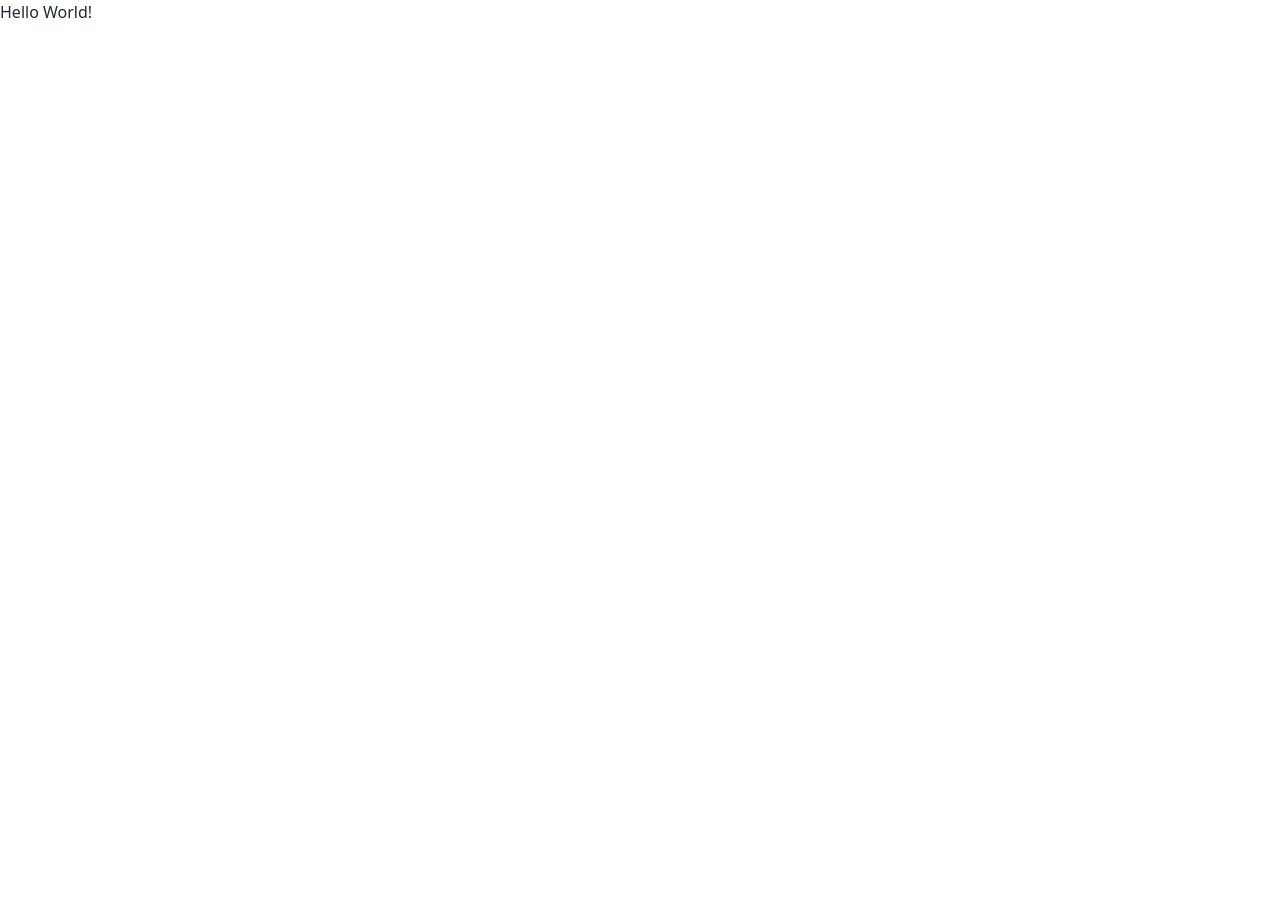
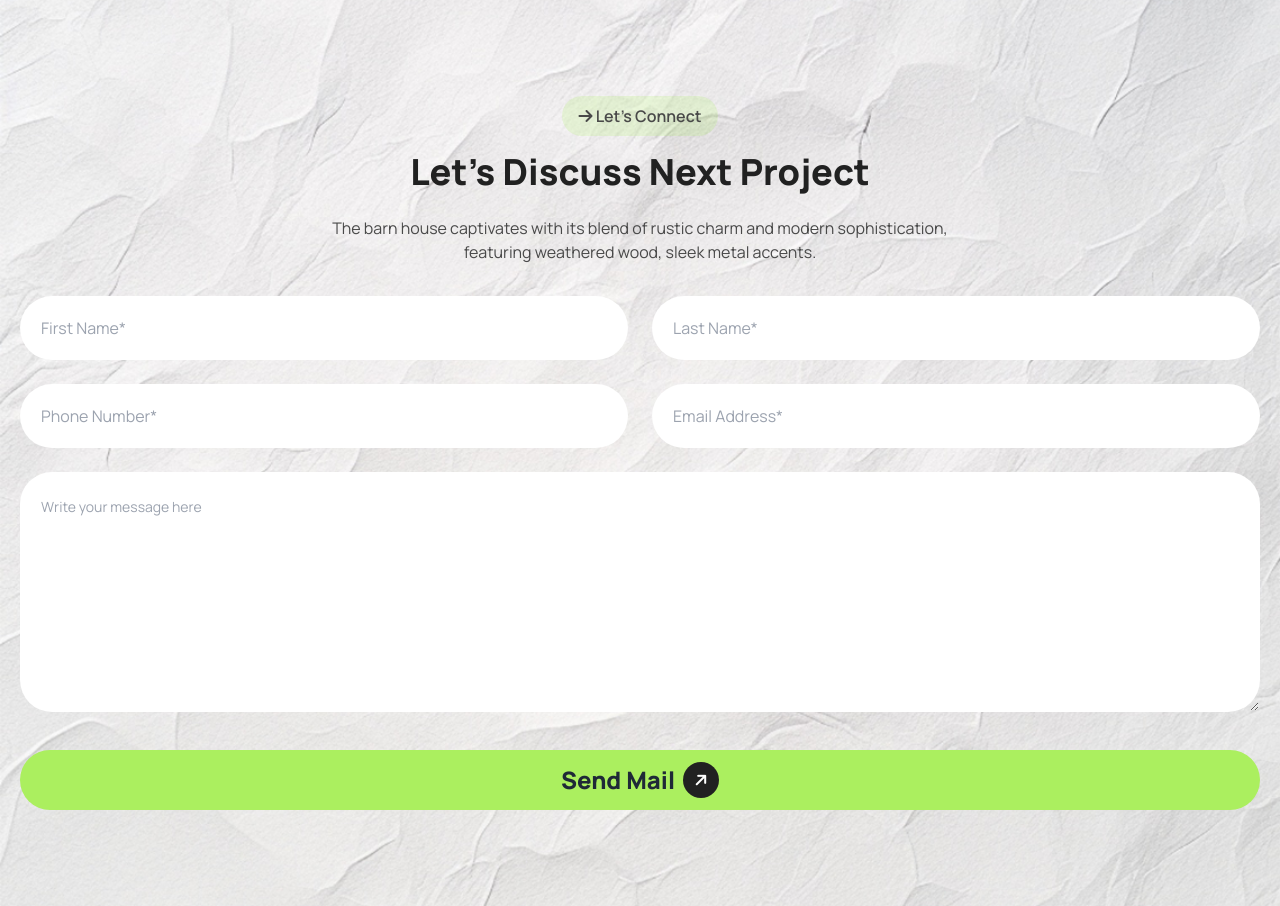
Before and after one commit to Nayeem-33/B10A3-md-nayeem-uddin, a plain HTML site: page index.html in a window 1280 px wide. Before the commit the page ends 800 px from the top, so only its background shows below. Drawn offline with nearby package versions, Linux system fonts and the light colour scheme.

Commit message:
footer 1 added

```diff
--- a/index.html
+++ b/index.html
@@ -34,12 +34,16 @@
         theme: {
           extend: {
             colors: {
-              "primary-color": "#B68C5A",
+              "pri-color": "#ABEF5F",
+              "head-color": "#212121",
+              "pera-color": "#494949",
+              "btn-green": "rgba(171, 239, 95, 0.2)",
             },
           },
         },
       };
     </script>
+
     <!-- Vanilla CSS -->
     <style>
       .manrope {
@@ -50,14 +54,88 @@
         font-size: 20px;
       } */
       .bored {
-        border: 2 px solid red;
+        border: 2px solid red;
       }
       .boreen {
-        border: 2 px solid green;
+        border: 2px solid green;
       }
     </style>
   </head>
-  <body>
-    Hello World!
+  <body class="manrope">
+    <header></header>
+
+    <main></main>
+    <!-- Footer-1 -->
+    <div
+      class="bg-center bg-cover bg-no-repeat py-4 md:py-8 xl:py-24"
+      style="background-image: url(./assets/footer-bg.jpg)"
+    >
+      <div class="container mx-auto px-5">
+        <!-- Discuss Header -->
+        <div class="flex flex-col items-center">
+          <button
+            class="bg-btn-green px-4 py-2 rounded-3xl text-pera-color font-semibold"
+          >
+            <i class="fa-solid fa-arrow-right"></i> Let’s Connect
+          </button>
+          <h2 class="text-4xl font-black text-head-color text-center mt-4">
+            Let’s Discuss Next Project
+          </h2>
+          <p class="md:w-[650px] text-pera-color text-center mt-6">
+            The barn house captivates with its blend of rustic charm and modern
+            sophistication, featuring weathered wood, sleek metal accents.
+          </p>
+        </div>
+
+        <!-- Discuss Input -->
+        <div class="mt-8 flex flex-col gap-6">
+          <div class="flex gap-6">
+            <input
+              type="text"
+              placeholder="First Name*"
+              class="input w-full h-16 rounded-[64px] p-5"
+            />
+            <input
+              type="text"
+              placeholder="Last Name*"
+              class="input w-full h-16 rounded-[64px] p-5"
+            />
+          </div>
+
+          <div class="flex gap-6">
+            <input
+              type="number"
+              placeholder="Phone Number*"
+              class="input w-full h-16 rounded-[64px] p-5"
+            />
+            <input
+              type="email"
+              placeholder="Email Address*"
+              class="input w-full h-16 rounded-[64px] p-5"
+            />
+          </div>
+
+          <div>
+            <textarea
+              class="textarea w-full rounded-[32px] h-24 md:h-40 xl:h-60 p-5"
+              placeholder="Write your message here"
+            ></textarea>
+          </div>
+
+          <div>
+            <button
+              class="mt-2 justify-center py-3 w-full rounded-[32px] bg-pri-color flex content-center items-center gap-2"
+            >
+              <span class="font-extrabold text-2xl">Send Mail</span>
+              <i
+                class="-rotate-45 w-9 h-9 rounded-[100%] bg-head-color fa-solid fa-arrow-right text-white flex justify-center items-center"
+              ></i>
+            </button>
+          </div>
+        </div>
+      </div>
+    </div>
+    <!-- Footer-1 -->
+    <footer></footer>
   </body>
 </html>
```
Also changed, not shown: tailwind.config.js (added, +7 -0 lines), assets/footer-bg.jpg (renamed from assets/fotter-bg.jpg).
